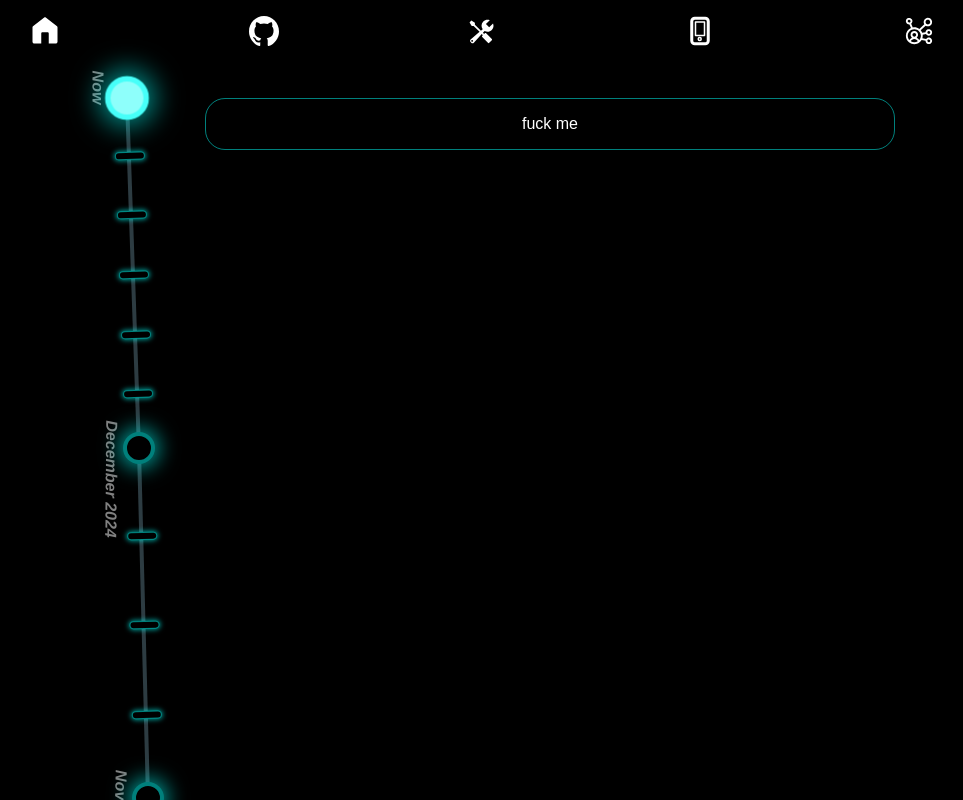
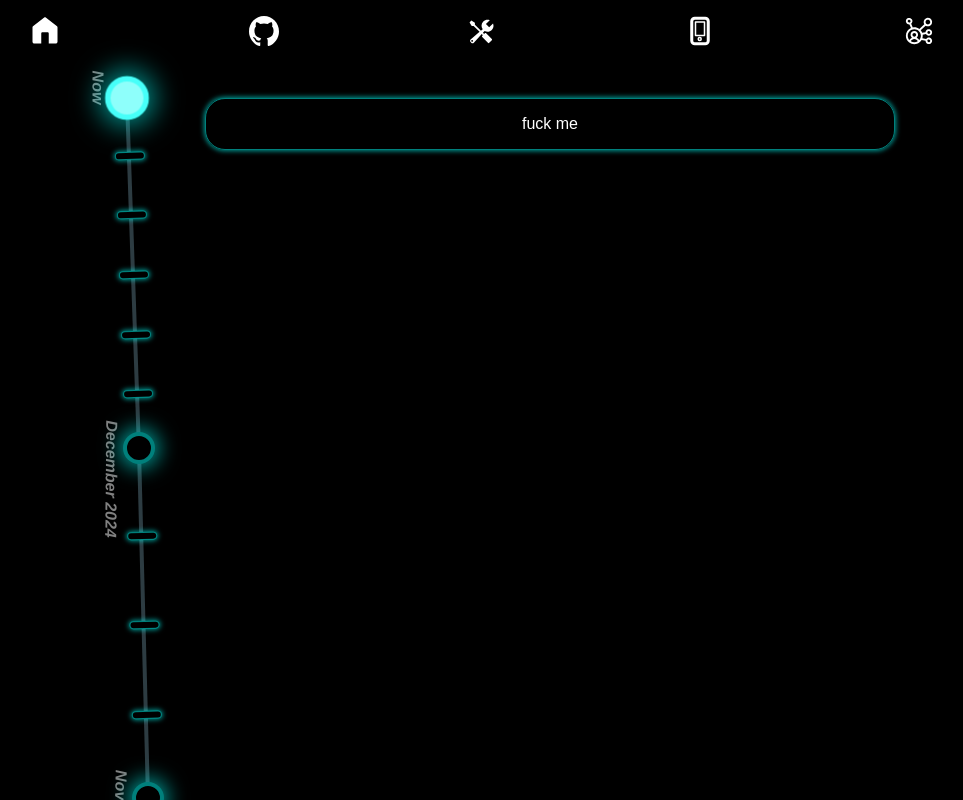
Before and after one commit to JBassard97/new-portfolio, a Next.js app: page /journeys in a window 1280 px wide. Both pictures are taken after a click on the element 284 px from the left and 98 px from the top of the page. Shown: the top 800 px of the page, without its empty margins (158-1121 px from the left). Built offline with nearby package versions, Linux system fonts and the light colour scheme; a web font is replaced by a local one.

Commit message:
I think the timeline component is as good as it's gonna get aesthetically. Time to create actual data to pump into it:

```diff
--- a/app/journeys/journeys-page.css
+++ b/app/journeys/journeys-page.css
@@ -74,7 +74,6 @@
   opacity: 1; /* Fully visible when in view */
 }
 
-
 .marks {
   display: flex;
   /* border: 1px solid pink; */
@@ -125,22 +124,34 @@
   scale: 1.1;
 }
 
-.selected-text {
+.selected-text-container {
   width: 55%;
   height: fit-content;
-  border: 1px solid rgba(0, 255, 247, 0.5);
   position: sticky;
   top: 2rem;
+  opacity: 0;
+  transform: translateX(2rem);
+  transition: opacity 0.3s ease, transform 0.3s ease; /* Smooth transition */
+}
+
+.selected-text {
+  width: 100%;
+  height: fit-content;
+  border: 1px solid rgba(0, 255, 247, 0.5);
+  box-shadow: 0 0 5px 1px rgba(0, 255, 247, 0.6);
   z-index: 1000;
   padding: 1rem;
   border-radius: 20px;
   text-align: center;
-  opacity: 0;
-  transition: all 0.3s ease;
-  transform: translateX(1rem);
 }
 
-.selected-text.visible {
+.selected-text-container.visible {
   opacity: 1;
   transform: translateX(0px);
 }
+
+.selected-text-container.fade-out {
+  opacity: 0;
+  transform: translateX(2rem);
+  transition: opacity 0.3s ease, transform 0.3s ease; /* Ensure 0.5s matches the timeout */
+}
--- a/app/journeys/page.tsx
+++ b/app/journeys/page.tsx
@@ -14,10 +14,10 @@ const Journeys = () => {
   const [selectedText, setSelectedText] = useState<string | TrustedHTML | null>(
     null
   );
-  // Track which elements are in view
   const [visibleElements, setVisibleElements] = useState<Set<string>>(
     new Set()
   );
+  const [isFadingOut, setIsFadingOut] = useState(false);
 
   useEffect(() => {
     const fetchTimelineData = async () => {
@@ -45,9 +45,18 @@ const Journeys = () => {
   const timeLabelRefs = useRef<(HTMLParagraphElement | null)[]>([]);
   const markRefs = useRef<(HTMLDivElement | null)[][]>([]);
 
-  const handleSelection = (text: string) => {
-    setSelectedText((prev) => (prev === text ? null : text));
-  };
+ const handleSelection = (text: string) => {
+   if (selectedText === text) {
+     setIsFadingOut(true); // Start fading out
+     setTimeout(() => {
+       setSelectedText(null); // Clear text after fade-out
+       setIsFadingOut(false); // Reset fade-out state
+     }, 100); // Adjust timeout to match the fade-out duration in CSS
+   } else {
+     setSelectedText(text); // Update text immediately for selection
+     setIsFadingOut(false); // Ensure fade-out is reset
+   }
+ };
 
   useEffect(() => {
     const observer = new IntersectionObserver(
@@ -72,7 +81,6 @@ const Journeys = () => {
       }
     );
 
-    // Observe nodes
     nodeRefs.current.forEach((node, index) => {
       if (node) {
         node.setAttribute("data-id", `node-${index}`);
@@ -80,7 +88,6 @@ const Journeys = () => {
       }
     });
 
-    // Observe time labels
     timeLabelRefs.current.forEach((label, index) => {
       if (label) {
         label.setAttribute("data-id", `label-${index}`);
@@ -88,7 +95,6 @@ const Journeys = () => {
       }
     });
 
-    // Observe marks
     markRefs.current.forEach((monthMarks, monthIndex) => {
       monthMarks.forEach((mark, markIndex) => {
         if (mark) {
@@ -202,10 +208,15 @@ const Journeys = () => {
       ) : (
         <p>Loading</p>
       )}
-
-      <div className={`selected-text ${selectedText ? "visible" : ""}`}>
+      <div
+        className={`selected-text-container ${selectedText ? "visible" : ""} ${
+          isFadingOut ? "fade-out" : ""
+        }`}
+      >
         {selectedText && (
-          <p dangerouslySetInnerHTML={{ __html: selectedText as string }}></p>
+          <div className={`selected-text `}>
+            <p dangerouslySetInnerHTML={{ __html: selectedText as string }}></p>
+          </div>
         )}
       </div>
     </div>
```
